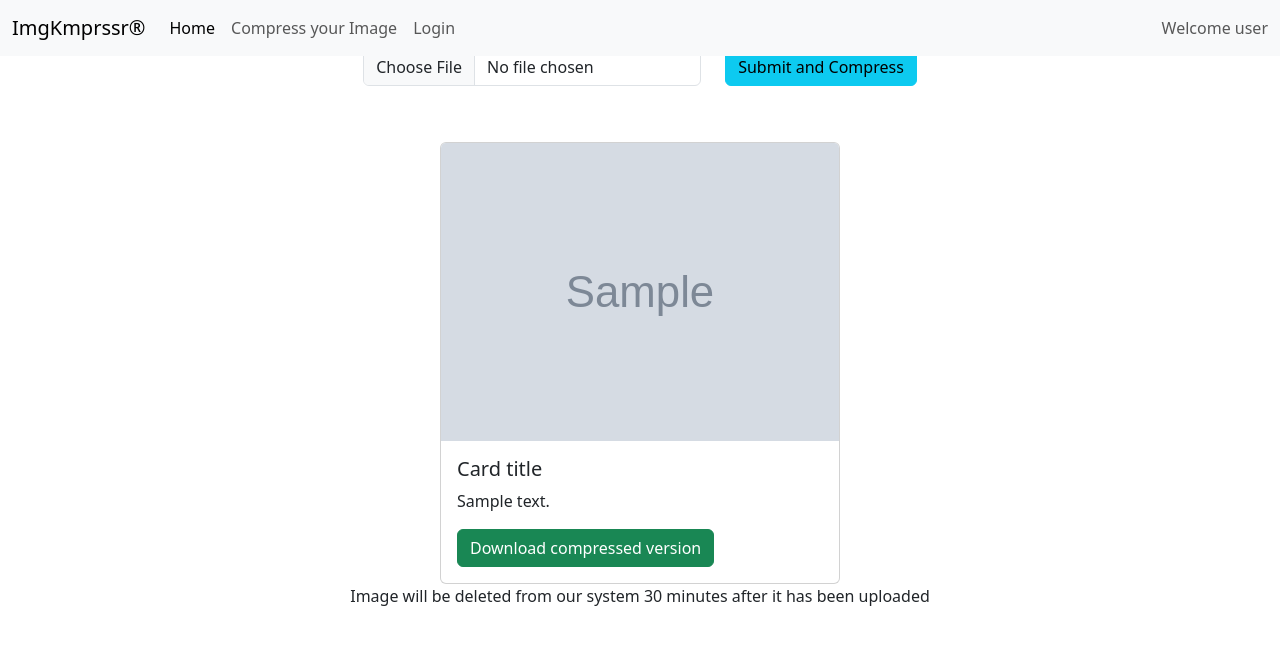
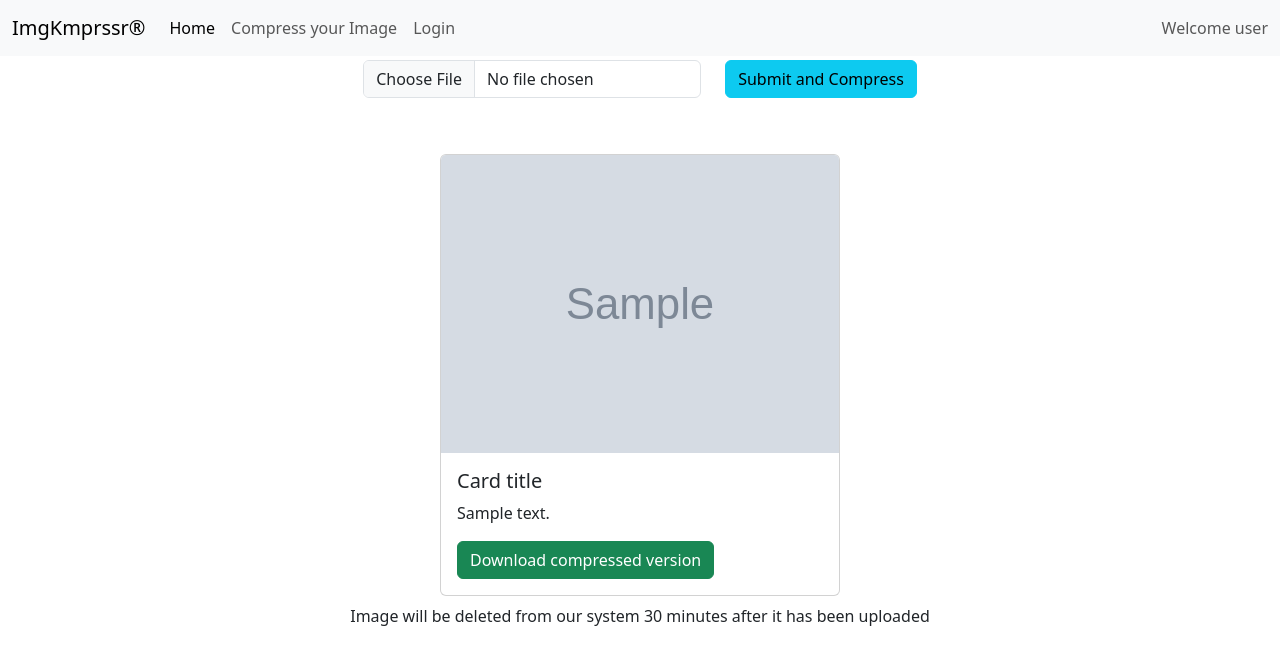
Before and after one commit to Kingkobi01/ImgKmprssr, a Flask app: template templates/upload.html in a window 1280 px wide. Shown: the top 665 px of the page. Run offline with Flask 3, Linux system fonts and the light colour scheme; the template is opened without the code that fills it: values that come from a table or form of the project are taken from there, most other values are stand-ins (such as "Sample title", 1, 10 or a date in 2020); grey boxes marked "Sample" are stand-in pictures; some libraries are stand-ins or nearby versions.

Commit message:
Add a couple tweaks

```diff
--- a/templates/upload.html
+++ b/templates/upload.html
@@ -2,7 +2,7 @@
 {% block title %}Compress your Image{% endblock title %}
 
 {% block content %}
-<div class="d-flex flex-column align-items-center justify-content-center" style="height: 70vh;">
+<div class="mt-3 d-flex flex-column align-items-center justify-content-center" style="height: 70vh;">
 
     <form method="post" enctype="multipart/form-data">
         {{ form.hidden_tag() }}
@@ -40,7 +40,7 @@
             </div>
         </div>
 
-        <p>Image will be deleted from our system 30 minutes after it has been uploaded</p>
+        <p class="mt-2">Image will be deleted from our system 30 minutes after it has been uploaded</p>
 
 
 
```
